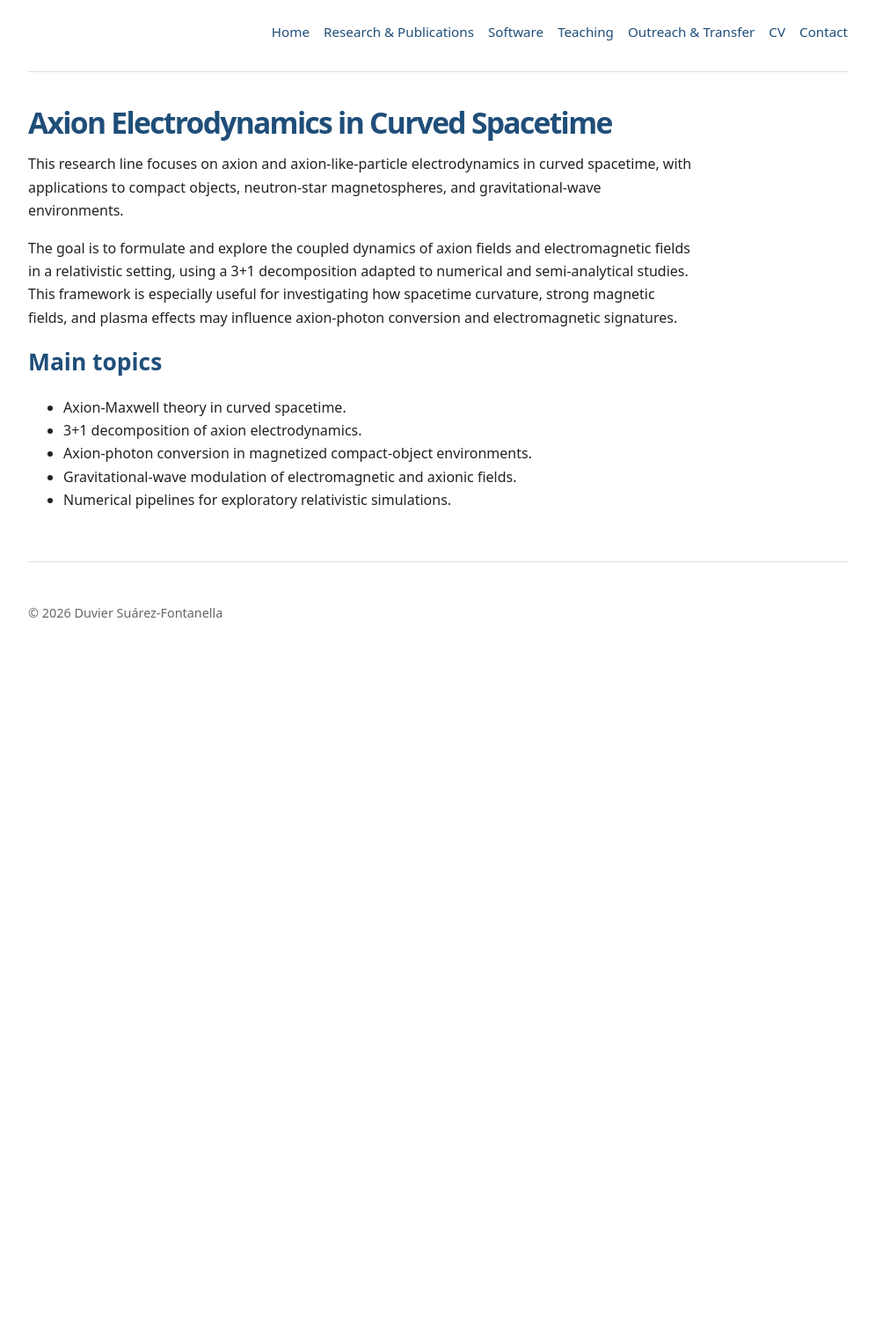
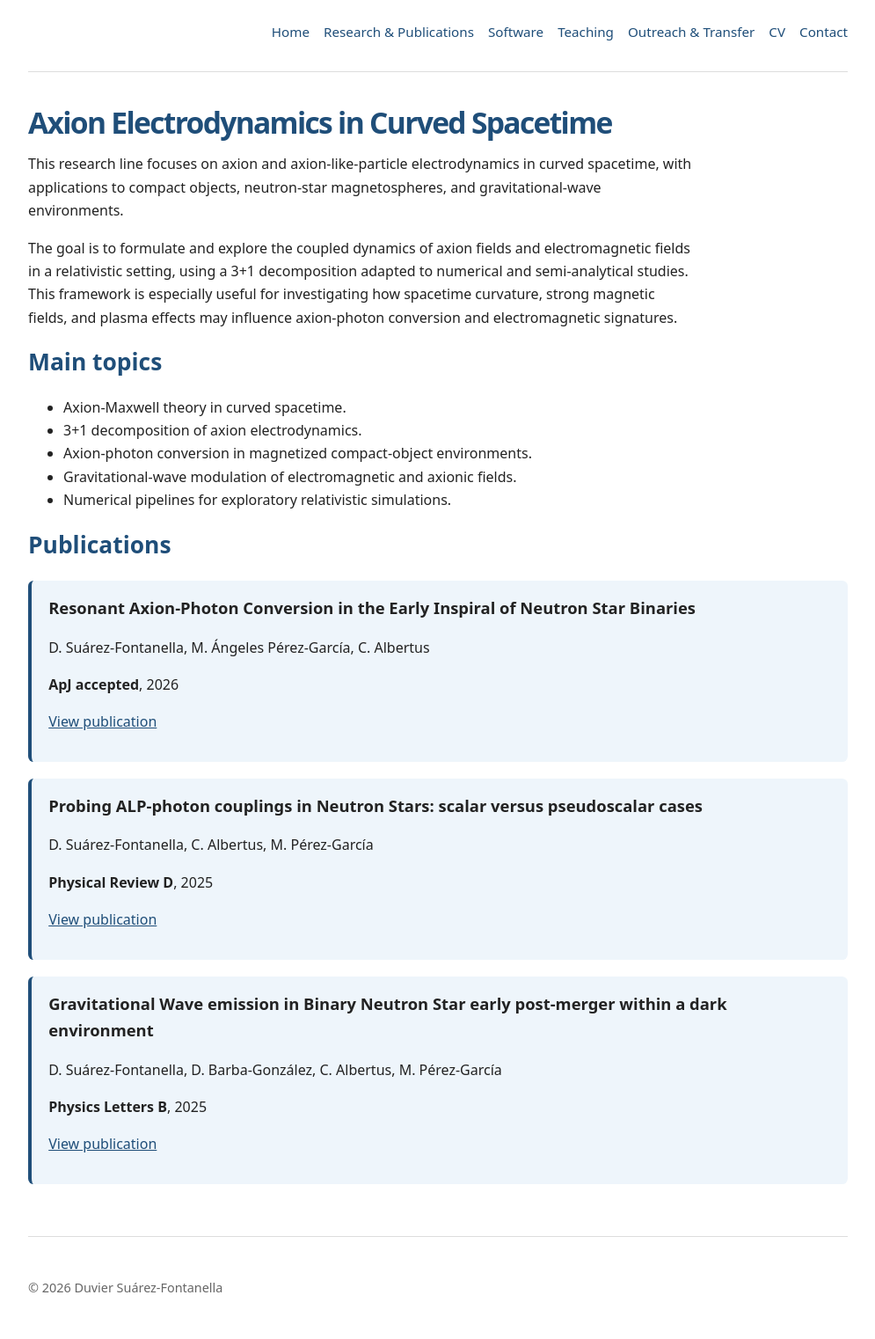
Before and after one commit to Du92/personal-website, a Jekyll site: the page built from _research/axion-electrodynamics.md, in a window 1280 px wide. Shown: the whole page at 88% size, without its empty margins (142-1137 px from the left). Built offline with Jekyll 4.4.1, drawn with Linux system fonts in a browser that asks for light colours; before the commit the page ends 900 px from its top, so only the background shows below that.

Commit message:
axion-electrodinamica

```diff
--- a/_research/axion-electrodynamics.md
+++ b/_research/axion-electrodynamics.md
@@ -24,3 +24,33 @@ signatures.
 - Axion-photon conversion in magnetized compact-object environments.
 - Gravitational-wave modulation of electromagnetic and axionic fields.
 - Numerical pipelines for exploratory relativistic simulations.
+
+
+## Publications
+
+<div class="card publication">
+  <h3>Resonant Axion-Photon Conversion in the Early Inspiral of Neutron Star Binaries</h3>
+  <p>D. Suárez-Fontanella, M. Ángeles Pérez-García, C. Albertus</p>
+  <p><strong>ApJ accepted</strong>, 2026</p>
+  <p>
+    <a href="https://arxiv.org/abs/2602.15065">View publication</a>
+  </p>
+</div>
+
+<div class="card publication">
+  <h3>Probing ALP-photon couplings in Neutron Stars: scalar versus pseudoscalar cases</h3>
+  <p>D. Suárez-Fontanella, C. Albertus, M. Pérez-García</p>
+  <p><strong>Physical Review D</strong>, 2025</p>
+  <p>
+    <a href="https://doi.org/10.1103/gv6n-89k2">View publication</a>
+  </p>
+</div>
+
+<div class="card publication">
+  <h3>Gravitational Wave emission in Binary Neutron Star early post-merger within a dark environment</h3>
+  <p>D. Suárez-Fontanella, D. Barba-González, C. Albertus, M. Pérez-García</p>
+  <p><strong>Physics Letters B</strong>, 2025</p>
+  <p>
+    <a href="https://doi.org/10.1016/j.physletb.2025.139358">View publication</a>
+  </p>
+</div>
```
